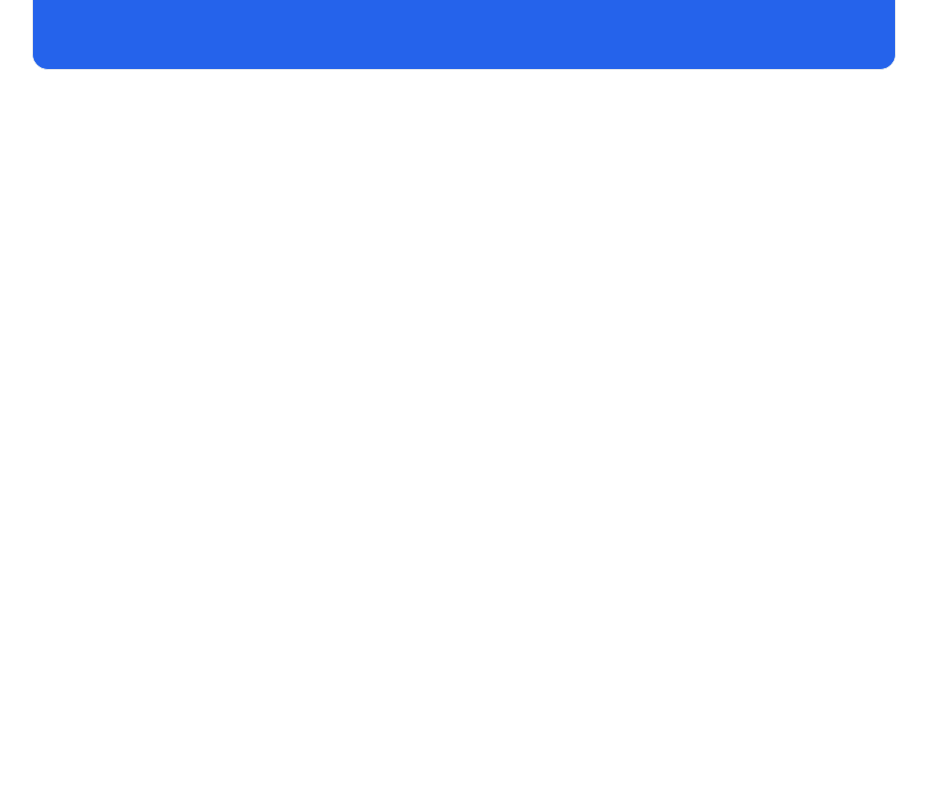
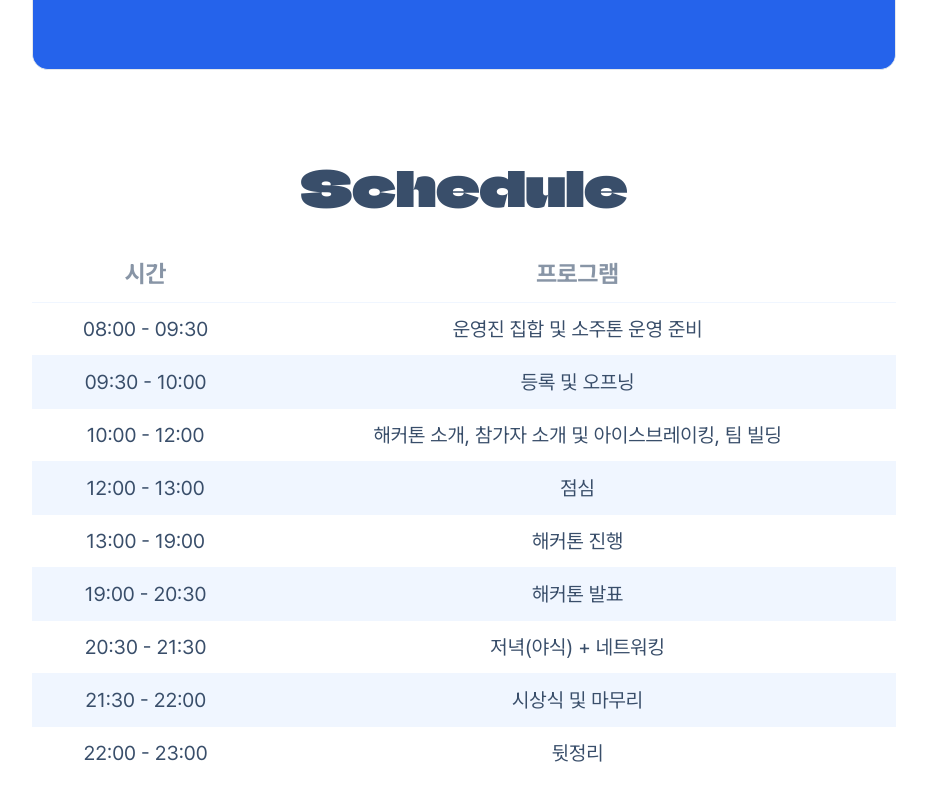
Before and after one commit to soju-con/sojuton, a Next.js app: page / in a window 1280 px wide. Shown: the part 981-1781 px from the top of the page, without its empty margins (176-1103 px from the left). Before the commit the page ends 1099 px from the top, so only its background shows below. Built offline with nearby package versions, Linux system fonts and the light colour scheme.

Commit message:
feat: Add ScheduleSection

```diff
--- a/app/page.tsx
+++ b/app/page.tsx
@@ -1,5 +1,6 @@
 import HeroSection from "@/components/home/HeroSection";
 import IntroSection from "@/components/home/IntroSection";
+import ScheduleSection from "@/components/home/ScheduleSection";
 import React from "react";
 
 const HomePage = () => {
@@ -7,6 +8,7 @@ const HomePage = () => {
     <div>
       <HeroSection />
       <IntroSection />
+      <ScheduleSection />
     </div>
   );
 };
--- /dev/null
+++ b/components/home/ScheduleSection.tsx
@@ -0,0 +1,36 @@
+import { ScheduleTimeTable } from "@/const/scheduleTable";
+import React from "react";
+
+const ScheduleSection = () => {
+  return (
+    <section>
+      <div className="max-w-4xl p-4 my-16 mx-auto">
+        <div className="flex flex-col gap-8 text-center">
+          <h2 className="font-climate-crisis text-5xl">Schedule</h2>
+          <div>
+            <div className="overflow-x-auto">
+              <table className="table table-zebra text-center text-xl break-keep">
+                <thead className="text-2xl">
+                  <tr>
+                    <th>시간</th>
+                    <th>프로그램</th>
+                  </tr>
+                </thead>
+                <tbody>
+                  {ScheduleTimeTable.map(({ time, program, id }) => (
+                    <tr key={id}>
+                      <td>{time}</td>
+                      <td>{program}</td>
+                    </tr>
+                  ))}
+                </tbody>
+              </table>
+            </div>
+          </div>
+        </div>
+      </div>
+    </section>
+  );
+};
+
+export default ScheduleSection;
--- /dev/null
+++ b/const/scheduleTable.ts
@@ -0,0 +1,47 @@
+export const ScheduleTimeTable = [
+  {
+    id: 1,
+    time: "08:00 - 09:30",
+    program: "운영진 집합 및 소주톤 운영 준비",
+  },
+  {
+    id: 2,
+    time: "09:30 - 10:00",
+    program: "등록 및 오프닝",
+  },
+  {
+    id: 3,
+    time: "10:00 - 12:00",
+    program: "해커톤 소개, 참가자 소개 및 아이스브레이킹, 팀 빌딩",
+  },
+  {
+    id: 4,
+    time: "12:00 - 13:00",
+    program: "점심",
+  },
+  {
+    id: 5,
+    time: "13:00 - 19:00",
+    program: "해커톤 진행",
+  },
+  {
+    id: 6,
+    time: "19:00 - 20:30",
+    program: "해커톤 발표",
+  },
+  {
+    id: 7,
+    time: "20:30 - 21:30",
+    program: "저녁(야식) + 네트워킹",
+  },
+  {
+    id: 8,
+    time: "21:30 - 22:00",
+    program: "시상식 및 마무리",
+  },
+  {
+    id: 9,
+    time: "22:00 - 23:00",
+    program: "뒷정리",
+  },
+];
```
